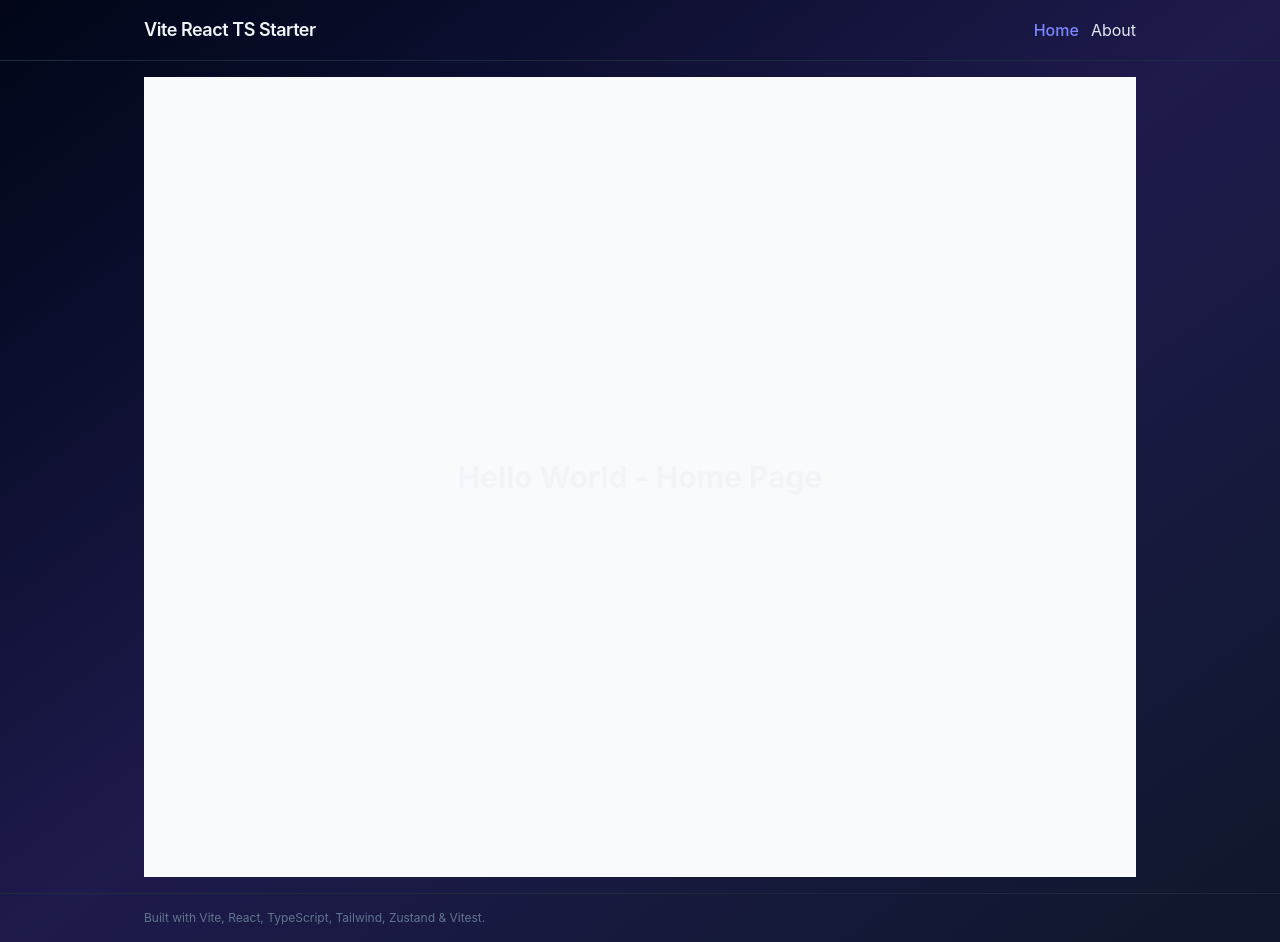
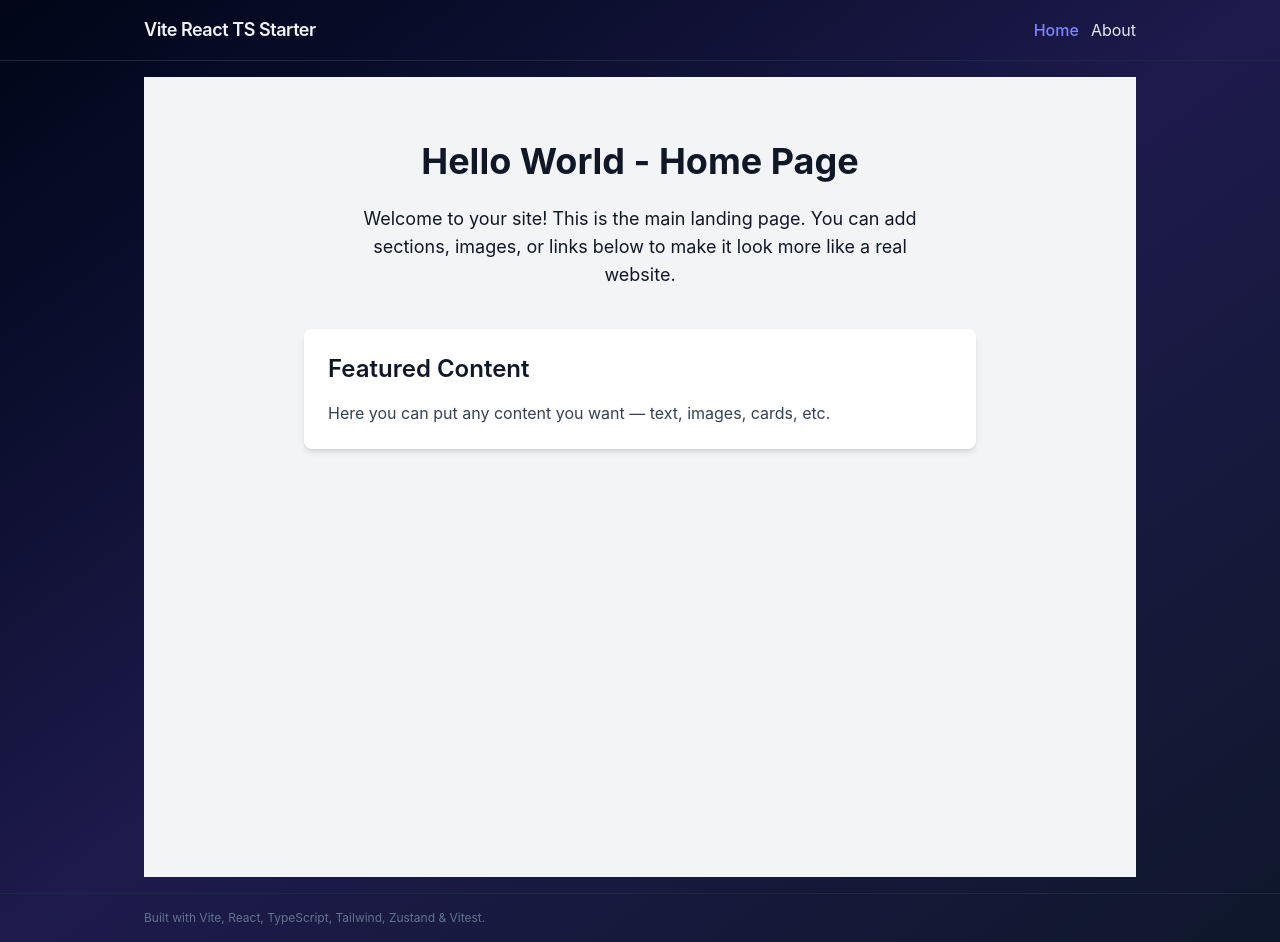
Before and after one commit to teacherator/kohack2026, a React (Vite) app in the folder frontend/: page / in a window 1280 px wide. Built offline with nearby package versions, Linux system fonts and the light colour scheme.

Commit message:
additions

```diff
--- a/frontend/src/pages/HomePage.tsx
+++ b/frontend/src/pages/HomePage.tsx
@@ -1,7 +1,18 @@
 export default function HomePage() {
   return (
-    <div className="min-h-screen flex items-center justify-center bg-gray-50">
-      <h1 className="text-3xl font-bold">Hello World - Home Page</h1>
+    <div className="min-h-screen bg-gray-100 text-gray-900 flex flex-col items-center justify-start pt-16 px-4">
+      <h1 className="text-4xl font-bold mb-6">Hello World - Home Page</h1>
+      <p className="text-lg max-w-xl text-center">
+        Welcome to your site! This is the main landing page. You can add sections, images, or links below to make it look more like a real website.
+      </p>
+      <div className="mt-10 w-full max-w-2xl">
+        <div className="bg-white p-6 rounded-lg shadow-md">
+          <h2 className="text-2xl font-semibold mb-4">Featured Content</h2>
+          <p className="text-gray-700">
+            Here you can put any content you want — text, images, cards, etc.
+          </p>
+        </div>
+      </div>
     </div>
   );
 }
```
